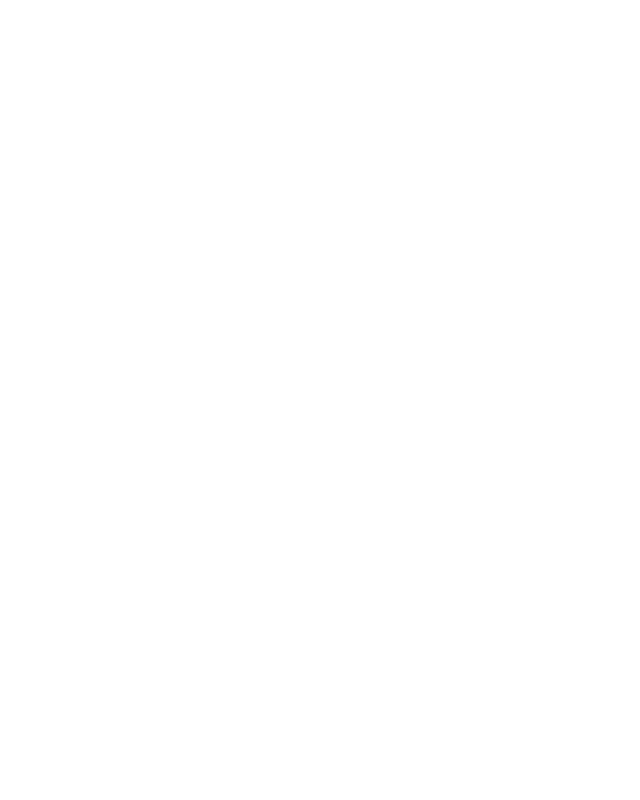
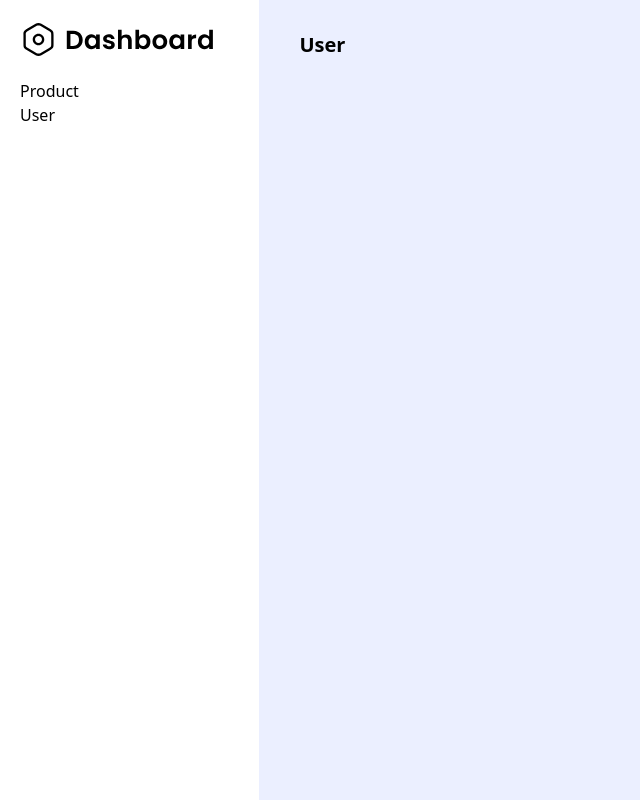
Before and after one commit to XurshidovichBekzod/dashbord, a React (Vite) app: page /user in a window 1280 px wide. Before the commit this address had no page. Shown: the whole page, without its empty margins (0-640 px from the left). Built offline with nearby package versions, Linux system fonts and the light colour scheme.

Commit message:
dashbord

```diff
--- a/src/app/routes.tsx
+++ b/src/app/routes.tsx
@@ -1,6 +1,7 @@
 import { lazy } from "react"
 import { useRoutes } from "react-router-dom"
 import Product from "../features/product/Product"
+import User from "../features/user/user"
 
 const DashboardLayout = lazy(() => import("../layout/DashboardLayout"))
 const Auth = lazy(() => import("../features/auth/pages/Auth"))
@@ -15,6 +16,7 @@
       children: [
         { index: true, element: <Auth /> },
         { path: "product", element: <Product /> },
+        { path: "user", element: <User/> },
       ],
     },
     { path: "/login", element: <Login /> },
--- /dev/null
+++ b/src/features/user/User.tsx
@@ -0,0 +1,9 @@
+import React from 'react'
+
+const User = () => {
+  return (
+    <div>User</div>
+  )
+}
+
+export default User
--- a/src/layout/components/Sidebar.tsx
+++ b/src/layout/components/Sidebar.tsx
@@ -12,6 +12,9 @@
         <li>
           <NavLink to={"/product"}>Product</NavLink>
         </li>
+        <li>
+          <NavLink to={"/user"}>User</NavLink>
+        </li>
       </ul>
     </div>
   );
```
